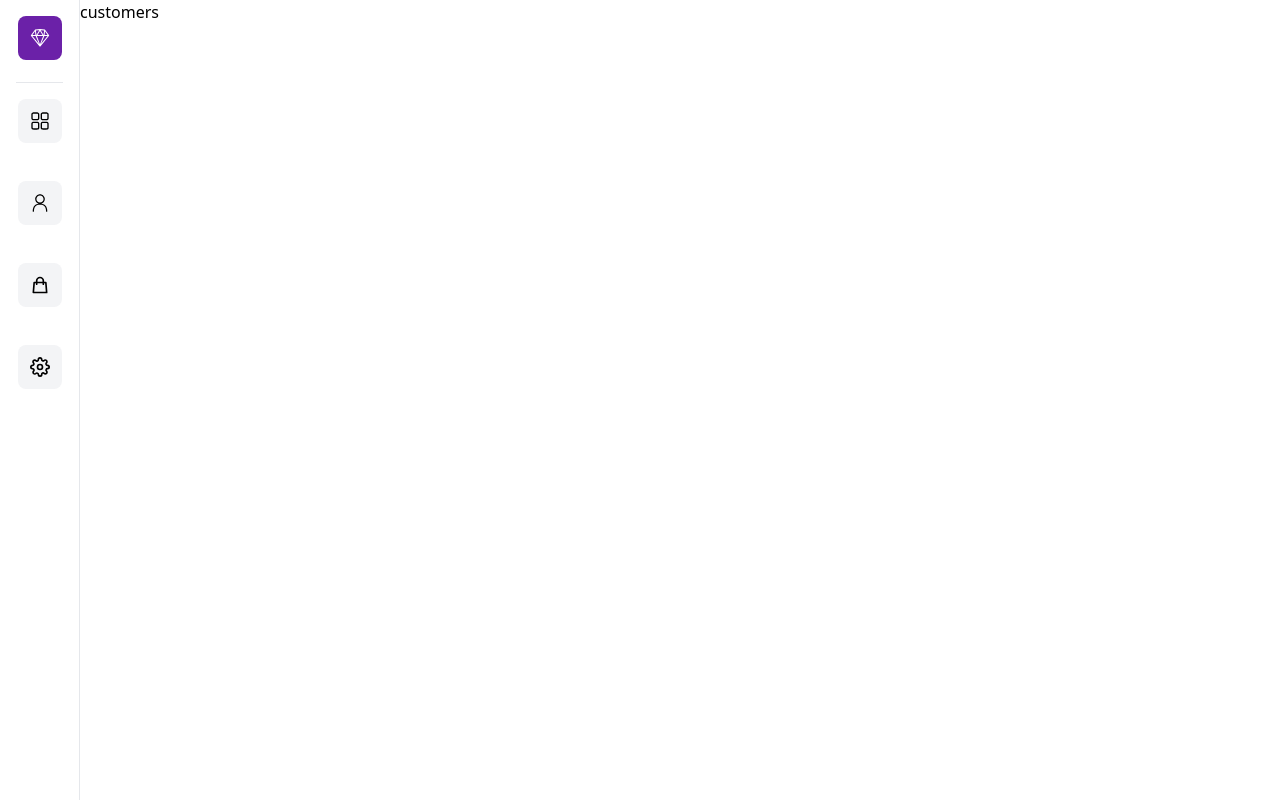
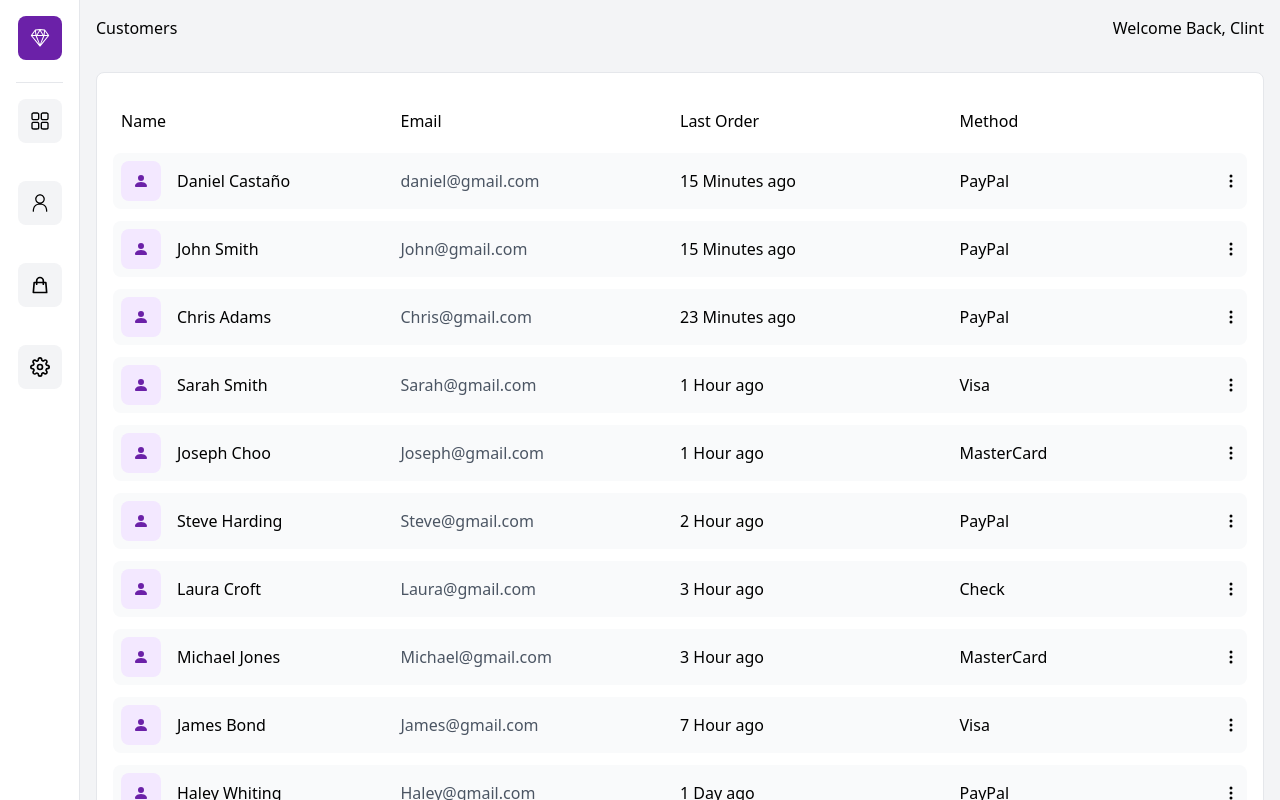
Before and after one commit to JohnDeev/user-dashboard, a Next.js app: page /customers in a window 1280 px wide. Shown: the top 800 px of the page. Built offline with nearby package versions, Linux system fonts and the light colour scheme.

Commit message:
CREACION DEL COMPONENTE CUSTOMERS

```diff
--- a/components/BarChart.jsx
+++ b/components/BarChart.jsx
@@ -27,7 +27,7 @@
           label: 'Sales $',
           data: [18127, 22201, 19490, 17938, 24182, 17842, 22475],
           borderColor: 'rgb(53, 162, 235)',
-          backgroundColor: 'rgb(53, 162, 235, 0.4',
+          backgroundColor: 'rgb(53, 162, 235,0.4)',
         },
       ]
     })
--- a/components/RecentOrders.jsx
+++ b/components/RecentOrders.jsx
@@ -7,7 +7,7 @@
       <h1>Recent Orders</h1>
       <ul>
         {orders.map((order, id) => (
-          <li key={id} className='bg-gray-50 hover:bg-gray-100 rounded-lg my-3 p-2 flex items-center cursor-pointer'>
+          <li key={id} className='bg-gray-50 hover:bg-gray-200 rounded-lg my-3 p-2 flex items-center cursor-pointer'>
             <div className='bg-purple-100 rounded-lg p-3'>
               <FaShoppingBag className='text-purple-800 ' />
             </div>
--- a/data/data.js
+++ b/data/data.js
@@ -1,4 +1,16 @@
 export const data = [
+  {
+    id: 0,
+    name: {
+      first: 'Daniel',
+      last: 'Castaño',
+    },
+    total: 2795.95,
+    status: 'On Hold',
+    method: 'PayPal',
+    date: '15 Minutes ago',
+    email: 'daniel@gmail.com'
+  },
   {
     id: 1,
     name: {
@@ -9,6 +21,8 @@
     status: 'On Hold',
     method: 'PayPal',
     date: '15 Minutes ago',
+    email: 'John@gmail.com'
+
   },
   {
     id: 2,
@@ -20,6 +34,8 @@
     status: 'Processing',
     method: 'PayPal',
     date: '23 Minutes ago',
+    email: 'Chris@gmail.com'
+
   },
   {
     id: 3,
@@ -31,6 +47,7 @@
     status: 'Completed',
     method: 'Visa',
     date: '1 Hour ago',
+    email: 'Sarah@gmail.com'
   },
   {
     id: 4,
@@ -42,6 +59,8 @@
     status: 'Processing',
     method: 'MasterCard',
     date: '1 Hour ago',
+    email: 'Joseph@gmail.com'
+
   },
   {
     id: 5,
@@ -53,6 +72,8 @@
     status: 'On Hold',
     method: 'PayPal',
     date: '2 Hour ago',
+    email: 'Steve@gmail.com'
+
   },
   {
     id: 6,
@@ -64,6 +85,8 @@
     status: 'Completed',
     method: 'Check',
     date: '3 Hour ago',
+    email: 'Laura@gmail.com'
+
   },
   {
     id: 7,
@@ -75,6 +98,8 @@
     status: 'Completed',
     method: 'MasterCard',
     date: '3 Hour ago',
+    email: 'Michael@gmail.com'
+
   },
   {
     id: 8,
@@ -86,6 +111,8 @@
     status: 'Completed',
     method: 'Visa',
     date: '7 Hour ago',
+    email: 'James@gmail.com'
+
   },
   {
     id: 9,
@@ -97,6 +124,8 @@
     status: 'Completed',
     method: 'PayPal',
     date: '1 Day ago',
+    email: 'Haley@gmail.com'
+
   },
   {
     id: 10,
@@ -108,6 +137,8 @@
     status: 'Completed',
     method: 'MasterCard',
     date: '1 Day ago',
+    email: 'Tim@gmail.com'
+
   },
   {
     id: 11,
@@ -119,5 +150,7 @@
     status: 'Completed',
     method: 'MasterCard',
     date: '1 Day ago',
+    email: 'Leo@gmail.com'
+
   },
 ];
--- a/pages/customers.jsx
+++ b/pages/customers.jsx
@@ -4,7 +4,42 @@
 
 const customers = () => {
   return (
-    <div>customers</div>
+    <div className='bg-gray-100 min-h-screen'>
+      <div className="flex justify-between p-4">
+        <h2>
+          Customers
+        </h2>
+        <h2>Welcome Back, Clint</h2>
+      </div>
+      <div className="p-4">
+        <div className="w-full m-auto p-4 border rounded-lg bg-white overflow-y-auto">
+          <div className='my-3 p-2 grid md:grid-cols-4 sm:grid-cols-3 grid-cols-2 items-center justify-between cursor-pointer'>
+            <span>Name</span>
+            <span className='sm:text-left text-right' >Email</span>
+            <span className='hidden md:grid'>Last Order</span>
+            <span className='hidden sm:grid'>Method</span>
+          </div>
+          <ul>
+            {data.map((order, id) => (
+              <li key={id} className='bg-gray-50 hover:bg-gray-100 rounded-lg my-3 p-2 grid md:grid-cols-4 sm:grid-cols-3 grid-cols-2 items-center justify-between cursor-pointer'>
+                <div className='flex items-center'>
+                  <div className='bg-purple-100 p-3 rounded-lg '>
+                    <BsPersonFill className='text-purple-800' />
+                  </div>
+                  <p className='pl-4'>{`${order.name.first} ${order.name.last}`}</p>
+                </div>
+                <p className='text-gray-600 sm:text-left text-right'>{order.email}</p>
+                <p className="hidden md:flex">{order.date}</p>
+                <div className='sm:flex hidden justify-between items-center'>
+                  <p>{order.method}</p>
+                  <BsThreeDotsVertical />
+                </div>
+              </li>
+            ))}
+          </ul>
+        </div>
+      </div>
+    </div>
   )
 }
 
```
